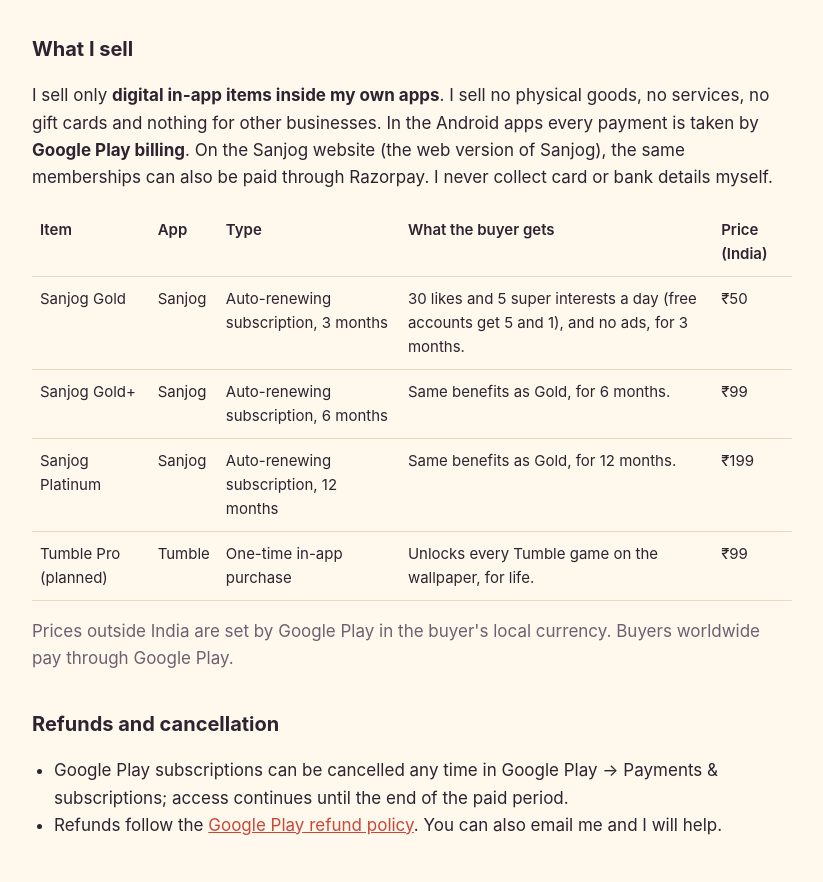
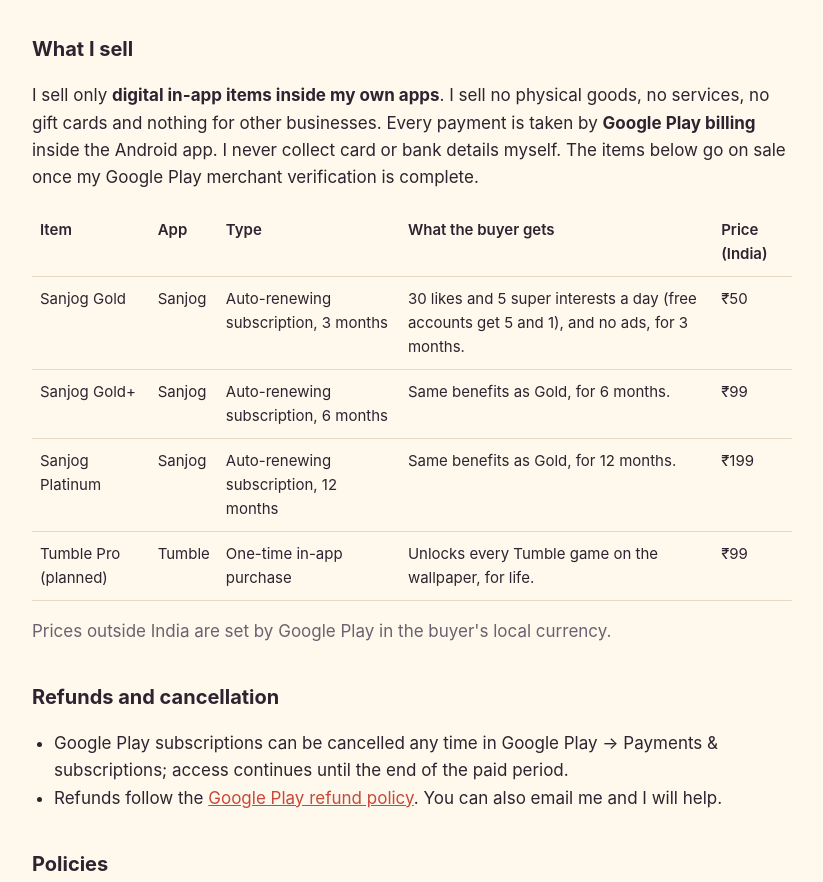
Before and after one commit to soumyasethy/lazycode-legal, a plain HTML site: page developer/index.html in a window 1280 px wide. Shown: the part 881-1763 px from the top of the page, without its empty margins (228-1051 px from the left). Drawn offline with Linux system fonts and the light colour scheme.

Commit message:
Developer page: drop Razorpay (not active); all payments via Google Play

```diff
--- a/developer/index.html
+++ b/developer/index.html
@@ -64,7 +64,7 @@
   </div>
 
   <h2>What I sell</h2>
-  <p>I sell only <strong>digital in-app items inside my own apps</strong>. I sell no physical goods, no services, no gift cards and nothing for other businesses. In the Android apps every payment is taken by <strong>Google Play billing</strong>. On the Sanjog website (the web version of Sanjog), the same memberships can also be paid through Razorpay. I never collect card or bank details myself.</p>
+  <p>I sell only <strong>digital in-app items inside my own apps</strong>. I sell no physical goods, no services, no gift cards and nothing for other businesses. Every payment is taken by <strong>Google Play billing</strong> inside the Android app. I never collect card or bank details myself. The items below go on sale once my Google Play merchant verification is complete.</p>
   <div class="table">
   <table>
     <tr><th>Item</th><th>App</th><th>Type</th><th>What the buyer gets</th><th>Price (India)</th></tr>
@@ -86,7 +86,7 @@
     </tr>
   </table>
   </div>
-  <p class="muted">Prices outside India are set by Google Play in the buyer's local currency. Buyers worldwide pay through Google Play.</p>
+  <p class="muted">Prices outside India are set by Google Play in the buyer's local currency.</p>
 
   <h2>Refunds and cancellation</h2>
   <ul>
```
